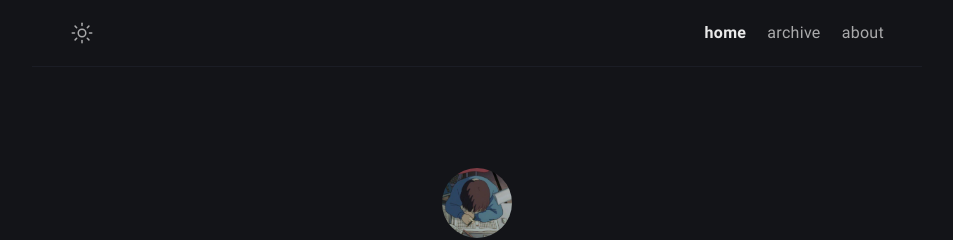
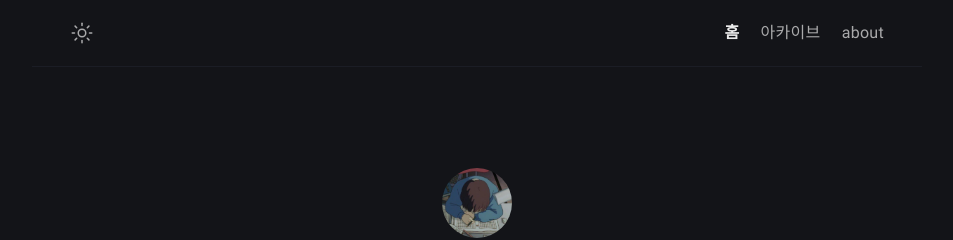
Before and after one commit to kimhodol/hodol-aa96c, a Jekyll site: the page built from index.md, in a window 1280 px wide. Shown: the top 240 px of the page, without its empty margins (163-1116 px from the left). Built offline with Jekyll 4.4.1, drawn with Linux system fonts in a browser that asks for light colours.

Commit message:
menus.yml: changed

```diff
--- a/_data/menus.yml
+++ b/_data/menus.yml
@@ -1,8 +1,8 @@
-- title: home
+- title: 홈
   url: /
   external: false
 
-- title: archive
+- title: 아카이브
   url: /archive/
   external: false
 
```
